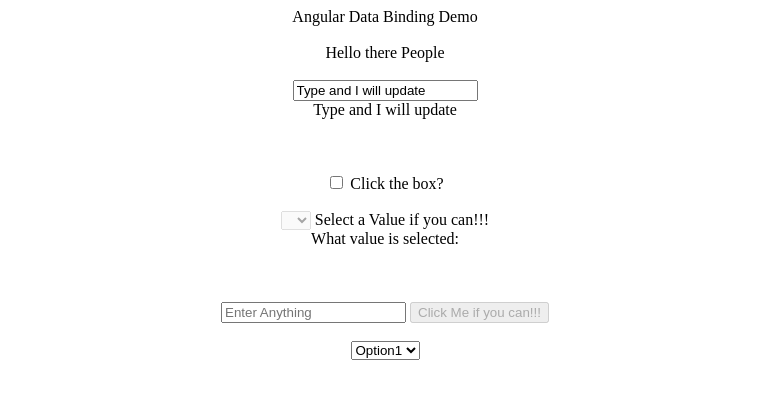
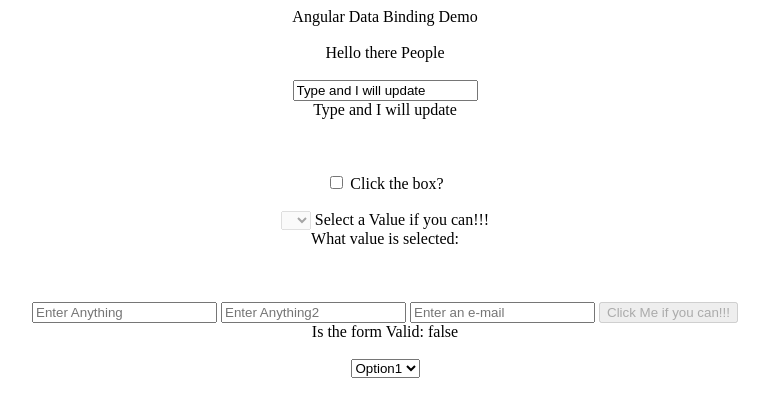
Before and after one commit to dougellison/angular_js_tech_talk, a website: page examples/data-binding/index.html in a window 1280 px wide. Shown: the whole page, without its empty margins (255-1024 px from the left). Drawn offline with Linux system fonts and the light colour scheme.

Commit message:
Add items to the form

```diff
--- a/examples/data-binding/index.html
+++ b/examples/data-binding/index.html
@@ -45,7 +45,13 @@
 
   <form name="newform">
 	<input placeholder="Enter Anything" ng-model="requiredInput" required/>
+	<input placeholder="Enter Anything2" ng-model="requiredInput2" required/>
+	<input type="email" placeholder="Enter an e-mail" ng-model="emailAddress" required/>
 	<button ng-disabled="!newform.$valid">Click Me if you can!!!</button>
+
+	<br>
+	<div >Is the form Valid: {{newform.$valid}}</div>
+
   </form>
 
   <br>
```
